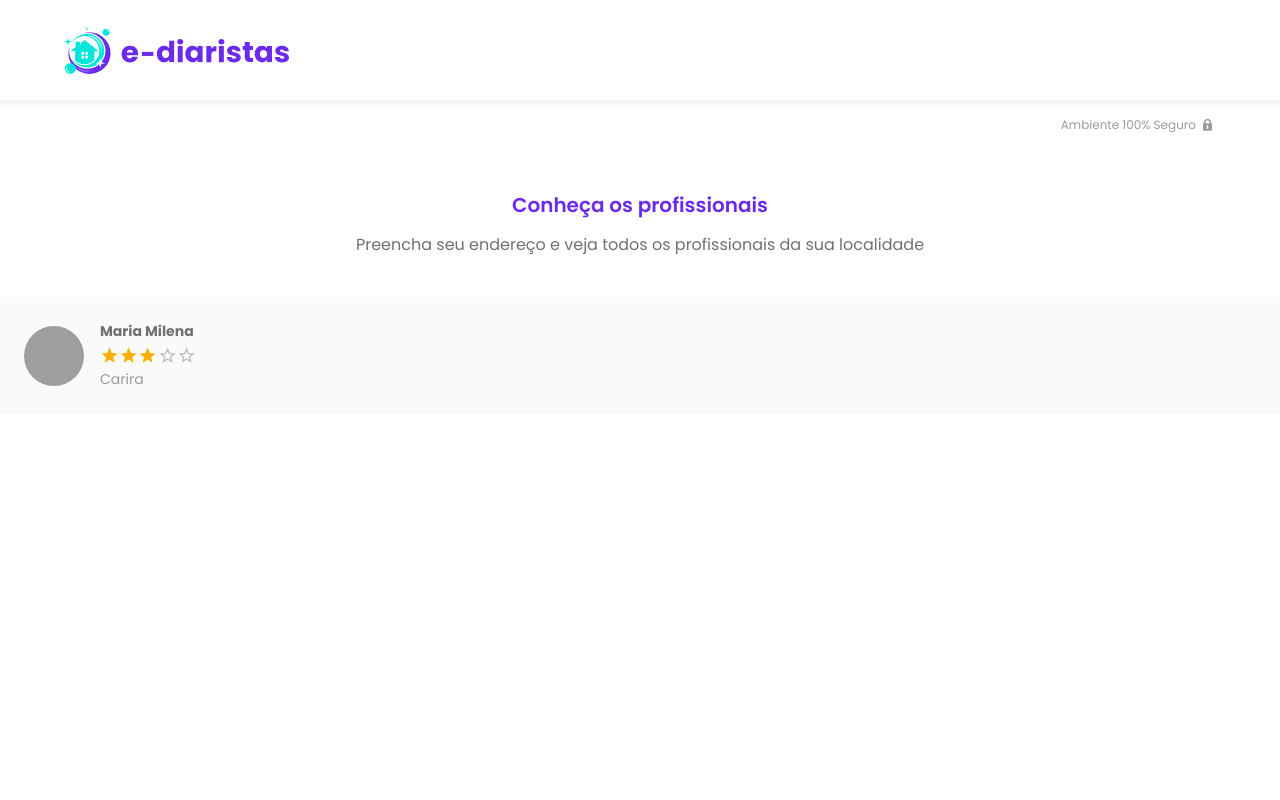
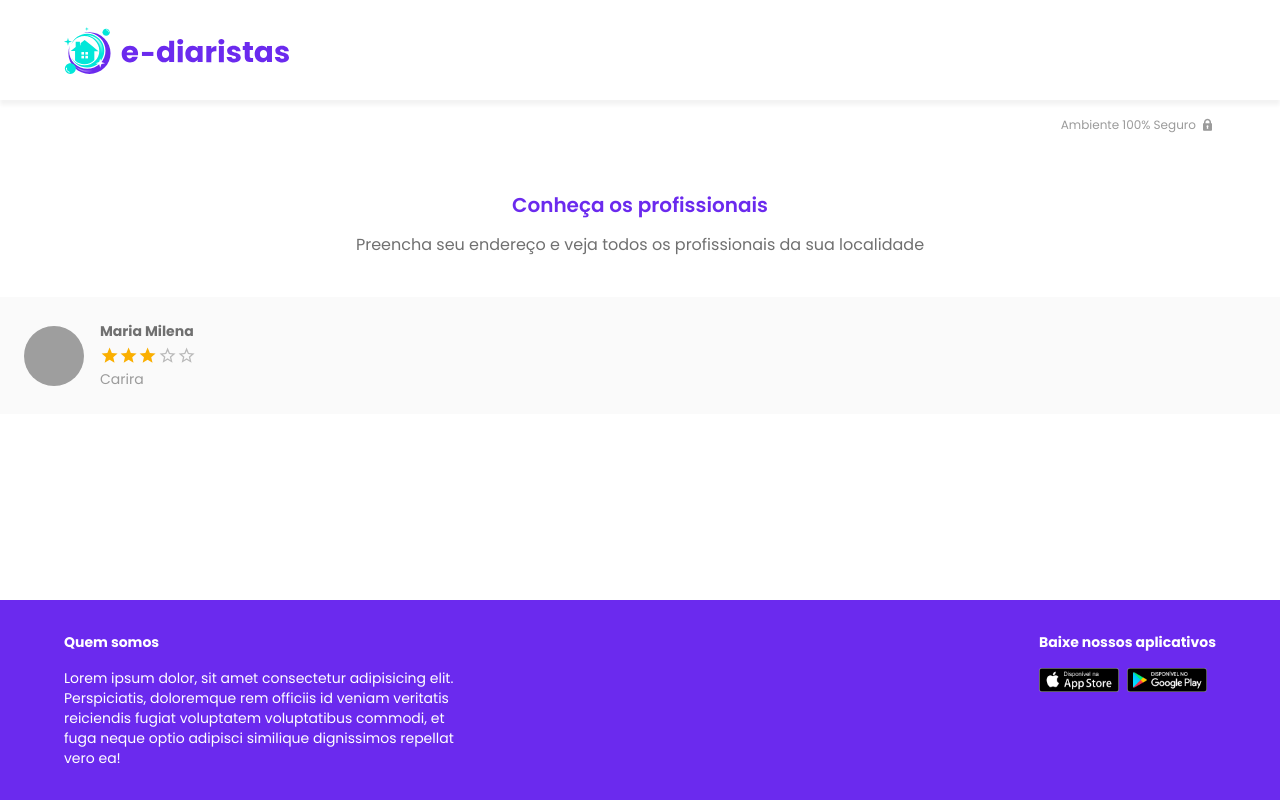
Before and after one commit to MariaMilena/ediarista, a Next.js app: page / in a window 1280 px wide. Built offline with nearby package versions, Linux system fonts and the light colour scheme; grey boxes are pictures that could not be loaded.

Commit message:
Implementação do footer

```diff
--- a/src/pages/_app.tsx
+++ b/src/pages/_app.tsx
@@ -3,6 +3,8 @@ import { ThemeProvider } from '@material-ui/core';
 import theme from 'ui/themes/theme';
 import Head from 'next/head';
 import Header from 'ui/components/surfaces/Header/Header';
+import Footer from 'ui/components/surfaces/Footer/Footer';
+import { AppContainer } from 'ui/styles/pages/__app.style';
 
 function MyApp({ Component, pageProps }) {
   return(   // <> 'React Fragment'
@@ -14,8 +16,11 @@ function MyApp({ Component, pageProps }) {
         <link href="/fonts/tw-icons/css/treinaweb-icons.css" rel="stylesheet" />
       </head>
       <ThemeProvider theme={theme}>
-        <Header/>
-        <Component {...pageProps} />
+        <AppContainer>
+          <Header/>
+          <Component {...pageProps} />
+          <Footer/>
+        </AppContainer>
       </ThemeProvider>
     </>
   ); // <Component {...pageProps} />  Componente da nossa página
--- /dev/null
+++ b/src/ui/components/surfaces/Footer/Footer.style.tsx
@@ -0,0 +1,35 @@
+import { experimentalStyled as styled } from '@material-ui/core/styles';
+import { Container, Typography } from '@material-ui/core';
+
+export const FooterStyled = styled('footer')`
+    background-color: ${({theme}) => theme.palette.primary.main};
+    color: ${({theme}) => theme.palette.primary.contrastText};
+    padding: ${({theme}) => theme.spacing(4)} 0;
+    margin-top: auto;
+`;
+
+export const FooterContainer = styled(Container)`
+    display: flex;
+    justify-content: space-between;
+    gap: ${({theme}) => theme.spacing(2)};
+    flex-wrap: wrap; // Quando a tela diminui coloca o elemento abaixo do outro
+    ${({theme}) => theme.breakpoints.down('md')} {
+        gap: ${({theme}) => theme.spacing(5)};
+    }
+`;
+
+export const FooterTitle = styled((props) => (
+    <Typography component={'h2'} variant={'body2'} {...props}/>
+))`
+    font-weight: bold;
+`;
+
+export const AppList = styled( 'ul')`
+    display: flex; // deixa na horizontal
+    list-style-type: none;
+    padding: 0;
+    gap: ${({theme}) => theme.spacing()}; // Como nós usamos o flex
+    img {
+        width: 5rem;
+    }
+`; // ul: elemento de lista não ordenada
--- /dev/null
+++ b/src/ui/components/surfaces/Footer/Footer.tsx
@@ -0,0 +1,39 @@
+import React from "react";
+import { FooterStyled, FooterContainer, FooterTitle, AppList } from 'ui/components/surfaces/Footer/Footer.style';
+import { Typography, Box } from "@material-ui/core";
+
+const Footer = () => { // mt é uma abreviação para margin top
+    return <FooterStyled >
+        <FooterContainer>
+            <Box sx={{maxWidth: '400px'}}>
+                <FooterTitle>Quem somos</FooterTitle>
+                <Typography variant={'body2'} sx={{mt: 2}}>Lorem ipsum dolor, sit amet consectetur adipisicing elit. Perspiciatis, doloremque rem officiis id veniam veritatis reiciendis fugiat voluptatem voluptatibus commodi, et fuga neque optio adipisci similique dignissimos repellat vero ea!</Typography>
+            </Box>
+            <div>
+                <FooterTitle>Baixe nossos aplicativos</FooterTitle>
+                <AppList>
+                    <li>
+                        <a
+                            href={"https://github.com/MariaMilena/ediarista"}
+                            target={"_black"}
+                            rel={"noopener noreferrer"}
+                        >
+                            <img src={"/img/logos/app-store.png"} alt={"App Store"} />
+                        </a>
+                    </li>
+                    <li>
+                        <a
+                            href={"https://github.com/MariaMilena/NLW05-ReactJS"}
+                            target={"_black"}
+                            rel={"noopener noreferrer"}
+                        >
+                            <img src={"/img/logos/google-play.png"} alt={"Google Play"} />
+                        </a>
+                    </li>
+                </AppList>
+            </div>
+        </FooterContainer>
+    </FooterStyled>;
+}
+
+export default Footer;
--- /dev/null
+++ b/src/ui/styles/pages/__app.style.tsx
@@ -0,0 +1,7 @@
+import { experimentalStyled as styled } from '@material-ui/core/styles';
+
+export const AppContainer = styled('div')`
+    display: flex;
+    flex-direction: column;
+    min-height: 100vh;  // Significa 100% da tela que a gente encherga
+`;
```
